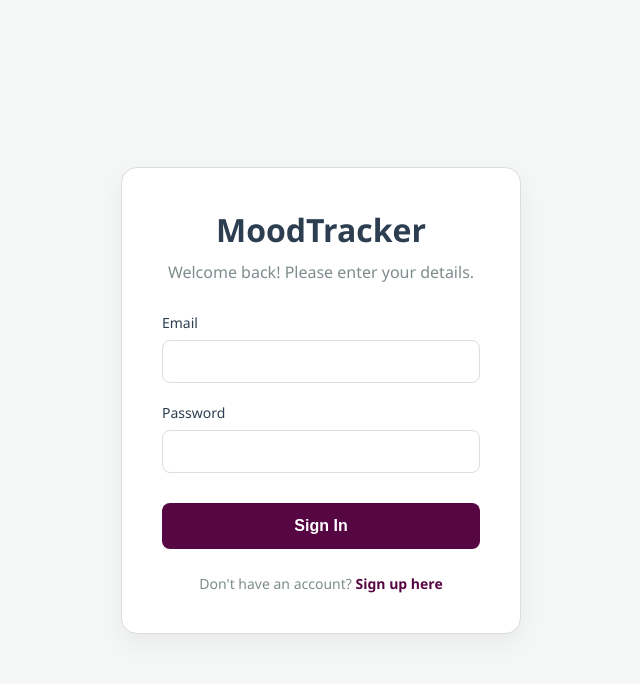
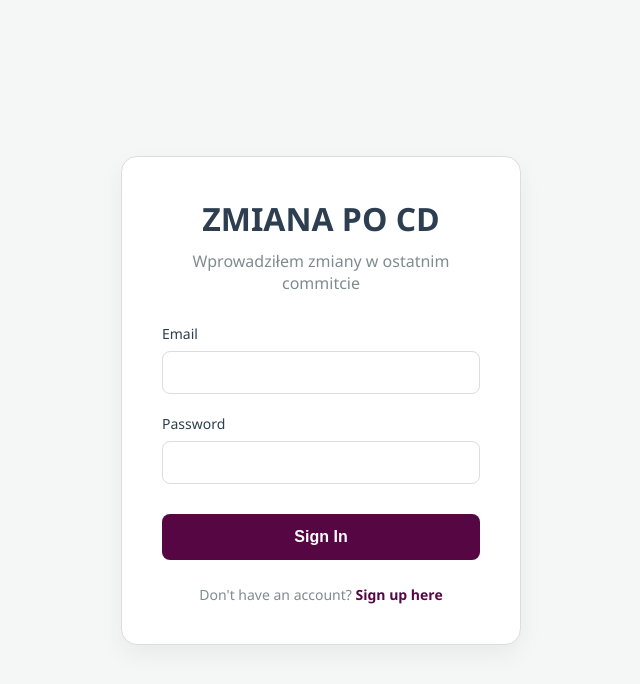
Before and after one commit to Venderoz/MoodTrackerApp, a React (Vite) app in the folder frontend/: page / in a window 1280 px wide. Shown: the top 684 px of the page, without its empty margins (319-959 px from the left). Built offline with nearby package versions, Linux system fonts and the light colour scheme.

Commit message:
CD-Test3 (#16)
Co-authored-by: Ivan Soboliev <van.sob4625@gmail.com>

```diff
--- a/frontend/src/pages/AuthPage.jsx
+++ b/frontend/src/pages/AuthPage.jsx
@@ -79,9 +79,15 @@ export default function AuthPage({ onLogin }) {
     <div className={styles.authContainer}>
       <div className={styles.authCard}>
 
-        <h1 className={styles.authTitle}>MoodTracker</h1>
+        {/* <h1 className={styles.authTitle}>MoodTracker</h1> */}
+        <h1 className={styles.authTitle}>
+          ZMIANA PO CD
+        </h1>
+        {/* <p className={styles.authSubtitle}>
+          {isLogin ? 'Welcome back! Please enter your details.' : 'Create an account to track your mood.'}
+        </p> */}
         <p className={styles.authSubtitle}>
-          {isLogin ? 'Welcome back! Please enter your details.' : 'Create an account to track your mood.'}
+          {isLogin ? 'Wprowadziłem zmiany w ostatnim commitcie' : 'Create an account to track your mood.'}
         </p>
 
         {message.text && (
```
